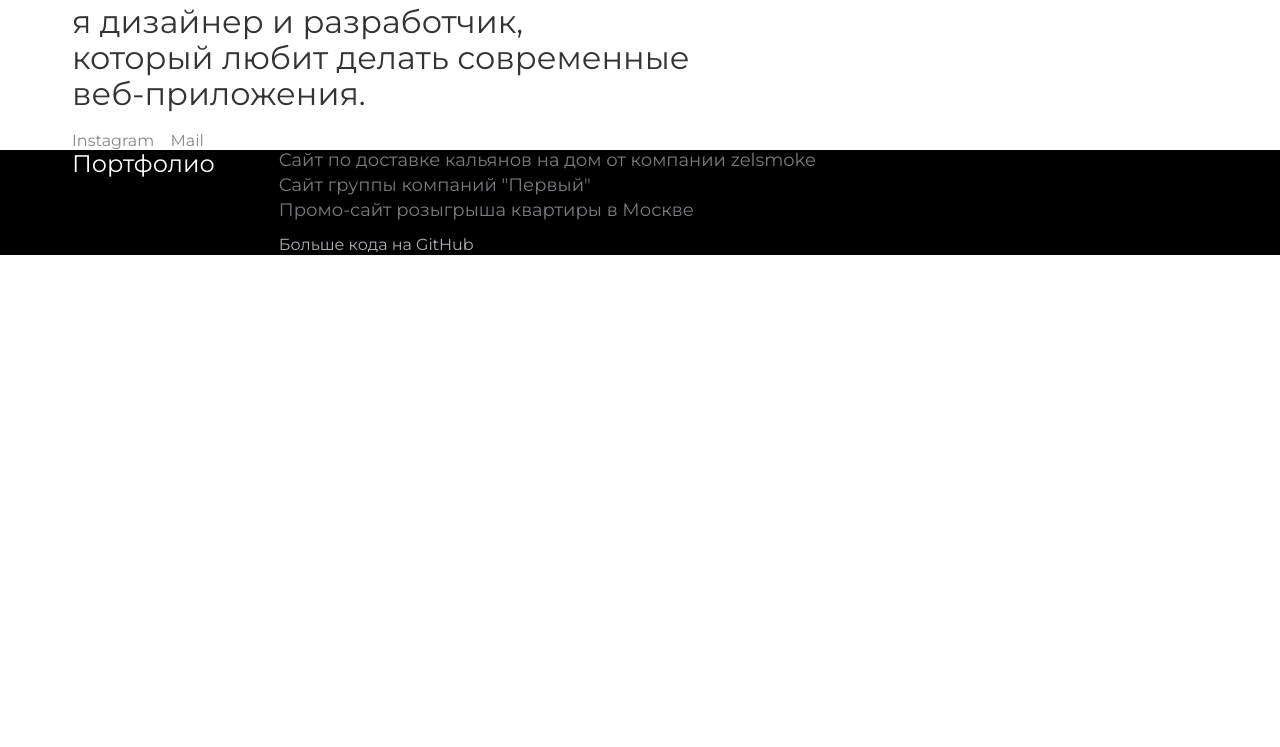
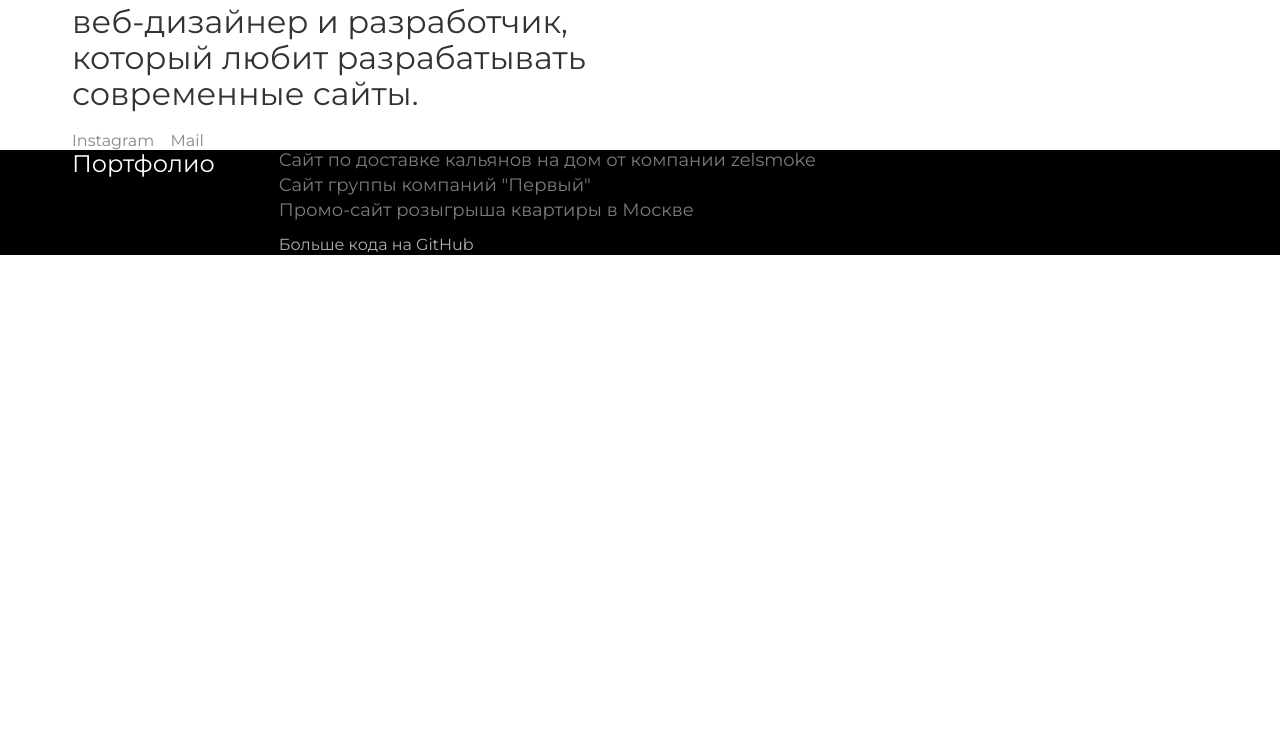
Before and after one commit to ptataurov/ptataurov, a website built with webpack: page src/index.html in a window 1280 px wide. Shown: the part 53-800 px from the top of the page. Built offline with nearby package versions, Linux system fonts and the light colour scheme; files whose address does not match are found by name.

Commit message:
update content in index.html

```diff
--- a/src/index.html
+++ b/src/index.html
@@ -20,7 +20,7 @@
       <div class="white-side__wrapper">
         <section class="profile white-side__profile">
           <h1 class="profile__name">Павел Татауров,</h1>
-          <p class="profile__desc">я дизайнер и разработчик, <br>который любит делать современные <br>веб-приложения.</p>
+          <p class="profile__desc">веб-дизайнер и разработчик,<br>который любит разрабатывать<br>современные сайты.</p>
           <div class="profile__social-links">
             <a href="https://www.instagram.com/tataurovpavel/" rel="nofollow" class="profile__inst-link hover cur" target="_blank">Instagram</a>
             <a href="mailto:p.tataurov92@gmail.com" class="profile__email-link hover cur">Mail</a>
```
